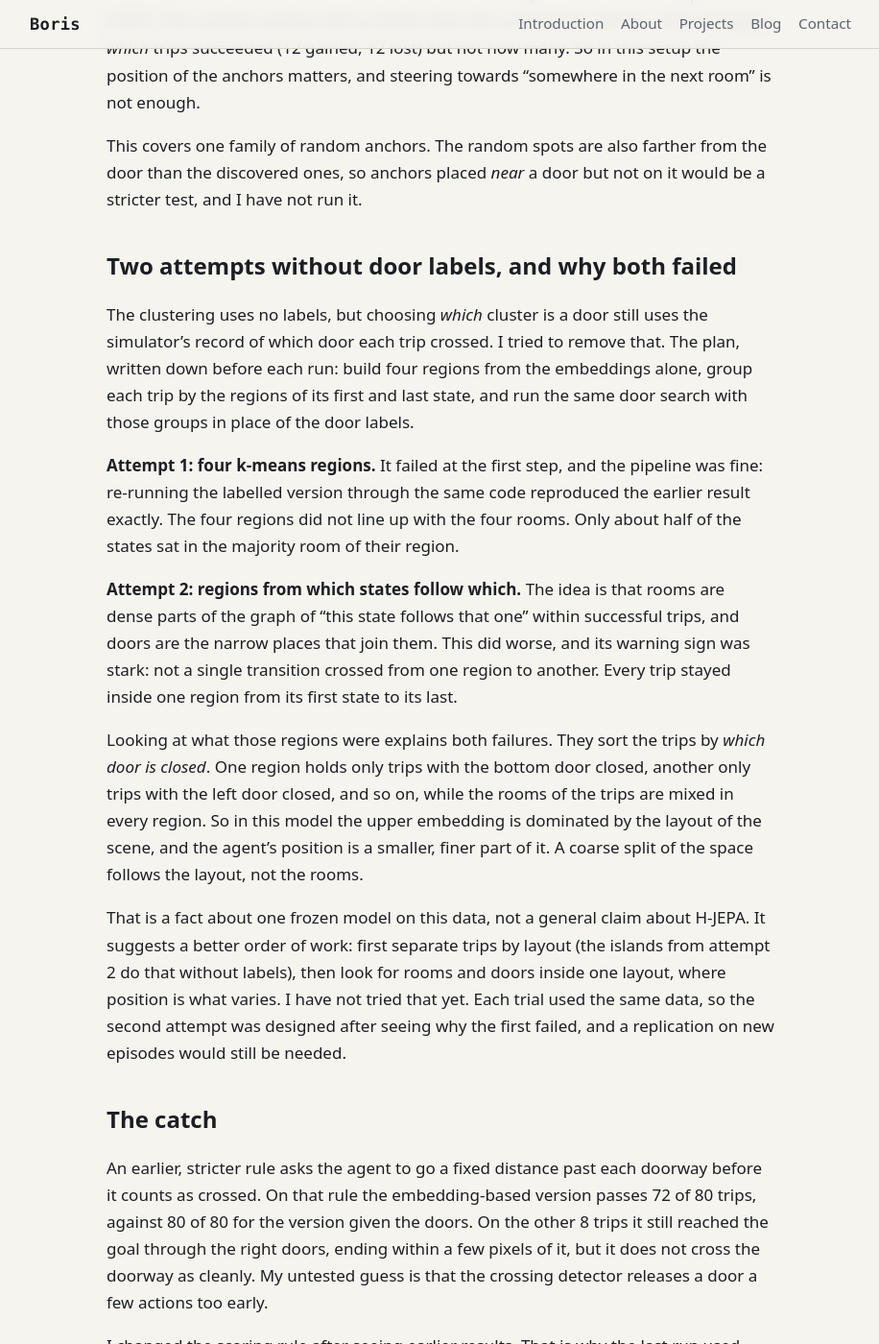
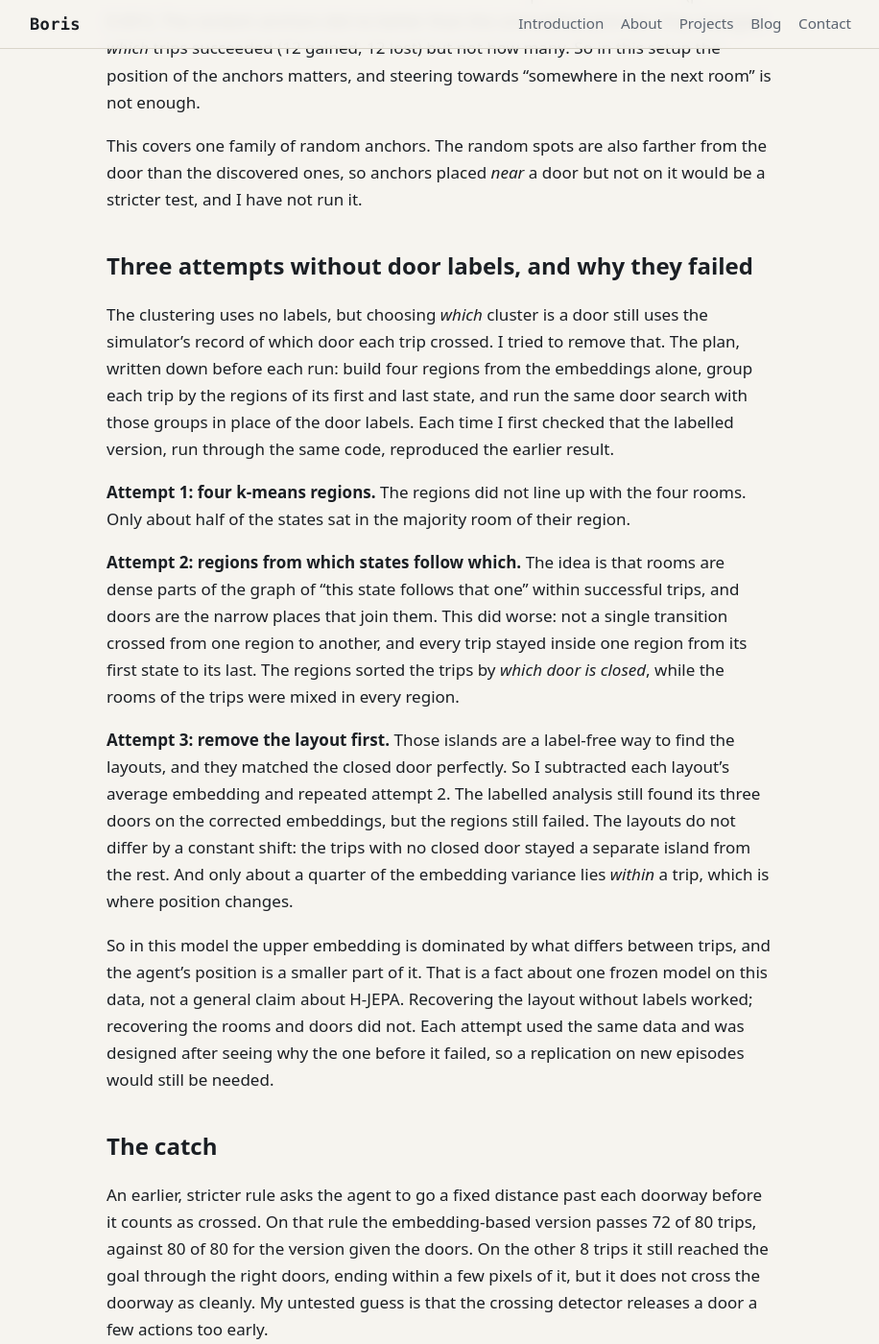
Before and after one commit to boriskrulj/repo_git, a Jekyll site: the page built from 2026-11-21-door-checkpoints-in-a-frozen-h-jepa.md, in a window 1280 px wide and 1400 px high, scrolled down 4497 px. Shown: the whole window at 96% size, without its empty margins (181-1097 px from the left). Built offline with Jekyll 4.4.1, drawn with Linux system fonts in a browser that asks for light colours; some of the changed text lies outside the part shown.

Commit message:
Add files via upload

```diff
--- a/2026-11-21-door-checkpoints-in-a-frozen-h-jepa.md
+++ b/2026-11-21-door-checkpoints-in-a-frozen-h-jepa.md
@@ -108,17 +108,17 @@ The discovered anchors beat the random ones on 13 trips and lost on none (p belo
 
 This covers one family of random anchors. The random spots are also farther from the door than the discovered ones, so anchors placed *near* a door but not on it would be a stricter test, and I have not run it.
 
-## Two attempts without door labels, and why both failed
+## Three attempts without door labels, and why they failed
 
-The clustering uses no labels, but choosing *which* cluster is a door still uses the simulator's record of which door each trip crossed. I tried to remove that. The plan, written down before each run: build four regions from the embeddings alone, group each trip by the regions of its first and last state, and run the same door search with those groups in place of the door labels.
+The clustering uses no labels, but choosing *which* cluster is a door still uses the simulator's record of which door each trip crossed. I tried to remove that. The plan, written down before each run: build four regions from the embeddings alone, group each trip by the regions of its first and last state, and run the same door search with those groups in place of the door labels. Each time I first checked that the labelled version, run through the same code, reproduced the earlier result.
 
-**Attempt 1: four k-means regions.** It failed at the first step, and the pipeline was fine: re-running the labelled version through the same code reproduced the earlier result exactly. The four regions did not line up with the four rooms. Only about half of the states sat in the majority room of their region.
+**Attempt 1: four k-means regions.** The regions did not line up with the four rooms. Only about half of the states sat in the majority room of their region.
 
-**Attempt 2: regions from which states follow which.** The idea is that rooms are dense parts of the graph of "this state follows that one" within successful trips, and doors are the narrow places that join them. This did worse, and its warning sign was stark: not a single transition crossed from one region to another. Every trip stayed inside one region from its first state to its last.
+**Attempt 2: regions from which states follow which.** The idea is that rooms are dense parts of the graph of "this state follows that one" within successful trips, and doors are the narrow places that join them. This did worse: not a single transition crossed from one region to another, and every trip stayed inside one region from its first state to its last. The regions sorted the trips by *which door is closed*, while the rooms of the trips were mixed in every region.
 
-Looking at what those regions were explains both failures. They sort the trips by *which door is closed*. One region holds only trips with the bottom door closed, another only trips with the left door closed, and so on, while the rooms of the trips are mixed in every region. So in this model the upper embedding is dominated by the layout of the scene, and the agent's position is a smaller, finer part of it. A coarse split of the space follows the layout, not the rooms.
+**Attempt 3: remove the layout first.** Those islands are a label-free way to find the layouts, and they matched the closed door perfectly. So I subtracted each layout's average embedding and repeated attempt 2. The labelled analysis still found its three doors on the corrected embeddings, but the regions still failed. The layouts do not differ by a constant shift: the trips with no closed door stayed a separate island from the rest. And only about a quarter of the embedding variance lies *within* a trip, which is where position changes.
 
-That is a fact about one frozen model on this data, not a general claim about H-JEPA. It suggests a better order of work: first separate trips by layout (the islands from attempt 2 do that without labels), then look for rooms and doors inside one layout, where position is what varies. I have not tried that yet. Each trial used the same data, so the second attempt was designed after seeing why the first failed, and a replication on new episodes would still be needed.
+So in this model the upper embedding is dominated by what differs between trips, and the agent's position is a smaller part of it. That is a fact about one frozen model on this data, not a general claim about H-JEPA. Recovering the layout without labels worked; recovering the rooms and doors did not. Each attempt used the same data and was designed after seeing why the one before it failed, so a replication on new episodes would still be needed.
 
 ## The catch
 
@@ -129,14 +129,14 @@ I changed the scoring rule after seeing earlier results. That is why the last ru
 ## What this does not show
 
 - **One model, one world.** A single frozen checkpoint and one four-room environment.
-- **Labels in discovery.** The clustering uses no labels, but choosing *which* cluster is a door still uses the simulator's record of which door each episode crossed. My two attempts to remove that failed (see above), so this is not yet label-free discovery.
+- **Labels in discovery.** The clustering uses no labels, but choosing *which* cluster is a door still uses the simulator's record of which door each episode crossed. My three attempts to remove that failed (see above), so this is not yet label-free discovery.
 - **Narrow trips.** Trips through three of the four doors, each with one door closed.
 - **One planner seed per trip.**
 - **One family of random anchors.** The control rules out "any spot in the next room", not every other kind of waypoint (evenly spaced ones, or random spots near the door).
 
 ## What is next
 
-1. A third attempt at finding the doors without labels: first separate trips by layout, then look for rooms and doors inside one layout.
+1. Finding the doors without labels is still open. A possible route is to work inside a single layout, or to use something other than the embeddings alone, such as the model's own predictions.
 2. A stricter control: random anchors placed near a door but not on it.
 3. More model checkpoints and a second environment.
 
```
